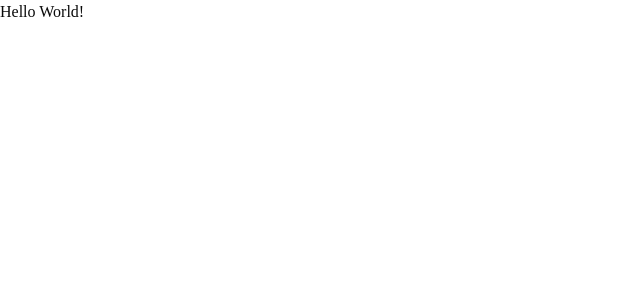
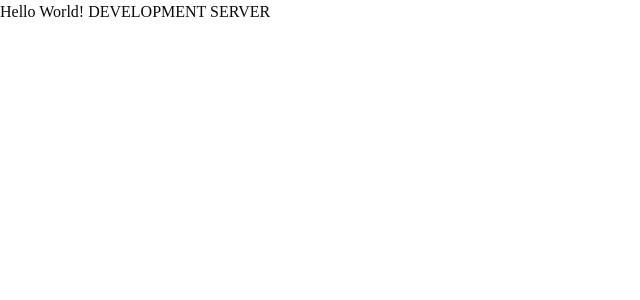
Before and after one commit to jaimearamburo/sports-finder-app, a Next.js app: page / in a window 1280 px wide. Shown: the top 300 px of the page, without its empty margins (0-640 px from the left). Built offline with nearby package versions, Linux system fonts and the light colour scheme.

Commit message:
- Add note for dev server.

```diff
--- a/app/page.tsx
+++ b/app/page.tsx
@@ -3,7 +3,7 @@ import Image from "next/image";
 export default function Home() {
   return (
     <div>
-      Hello World!
+      Hello World! DEVELOPMENT SERVER
     </div>
   );
 }
```
